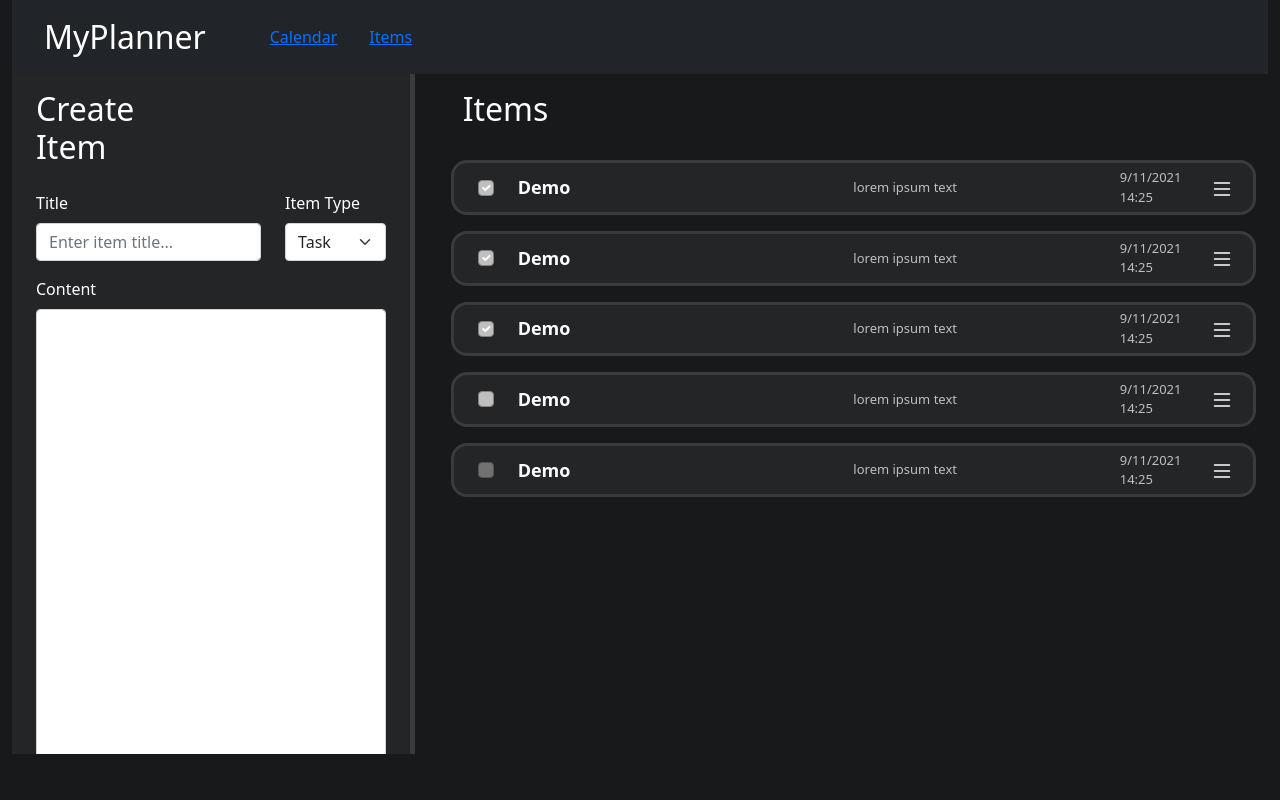
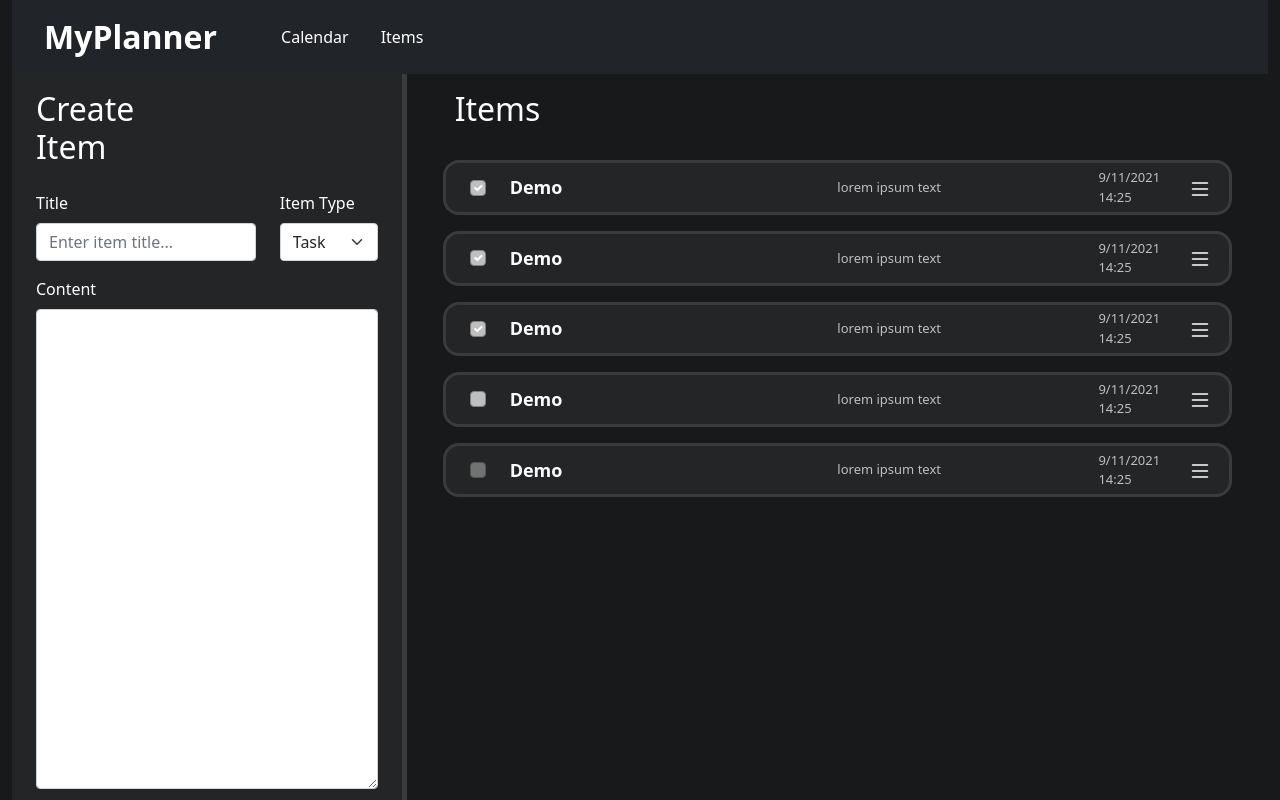
Before and after one commit to mmashh/myplanner, a React (Create React App) app in the folder myplanner/client/: page /items in a window 1280 px wide. Built offline with nearby package versions, Linux system fonts and the light colour scheme.

Commit message:
clean up css

```diff
--- a/myplanner/client/src/App.js
+++ b/myplanner/client/src/App.js
@@ -17,7 +17,7 @@ import {
 function App() {
   return (
     <Router>
-      <Container id="app-container" fluid>
+      <Container id="app-container">
           <Row md={3} id="app-navbar">
             <Col md={12}>
               <Navbar bg="dark" variant="dark" expand="md">
@@ -26,12 +26,12 @@ function App() {
                 </Navbar.Brand>
                 <Navbar.Toggle aria-controls="app-navbar-toggle" />
                 <Navbar.Collapse id="app-navbar-toggle">
-                  <Nav.Link>
-                    <Link to="/calendar">Calendar</Link>
-                  </Nav.Link>
-                  <Nav.Link>
-                    <Link to="/items">Items</Link>
-                  </Nav.Link>
+                  <Nav.Item>
+                    <Link to="/calendar" className="app-navbar-link">Calendar</Link>
+                  </Nav.Item>
+                  <Nav.Item>
+                    <Link to="/items" className="app-navbar-link">Items</Link>
+                  </Nav.Item>
                 </Navbar.Collapse>
               </Navbar>
             </Col>
--- a/myplanner/client/src/Items.js
+++ b/myplanner/client/src/Items.js
@@ -25,7 +25,6 @@ function Items() {
   }
 
   return (
-    <Container fluid>
       <Row md={12}>
         <Col md={4}>
           <Itemcreate updateStateCallback={updateItemsState}/>
@@ -34,7 +33,6 @@ function Items() {
           <Itemlist items={items} updateStateCallback={updateItemsState}/>
         </Col>
       </Row>
-    </Container>
   )
 }
 
--- a/myplanner/client/src/components/Itemcreate.js
+++ b/myplanner/client/src/components/Itemcreate.js
@@ -48,7 +48,7 @@ function  Itemcreate(props){
   }
 
   return (
-    <Container id="itemcreate">
+    <Container id="itemcreate" className="vh-100">
       <Col md={12}>
         <Row md={2} id="itemcreate-header">
           <h2>Create Item</h2>
--- a/myplanner/client/src/components/Itemlist.js
+++ b/myplanner/client/src/components/Itemlist.js
@@ -47,8 +47,8 @@ function Itemlist(props) {
   }
 
   return (
-    <Container id="itemlist">
-      <Col sm={12}>
+    <Container id="itemlist" className="vh-100">
+      <Col md={12}>
         <Row id="itemlist-header" md={3}>
             <h2>Items</h2>
         </Row>
--- a/myplanner/client/src/stylesheets/items.css
+++ b/myplanner/client/src/stylesheets/items.css
@@ -1,8 +1,6 @@
 #itemlist, #itemcreate {
   overflow-y: auto;
   overflow-x:hidden;
-  display: flex;
-  height: 85vh;
 }
 
 #itemcreate {
--- a/myplanner/client/src/stylesheets/style.css
+++ b/myplanner/client/src/stylesheets/style.css
@@ -29,7 +29,18 @@ body {
 
 #app-navbar-header {
   font-size: xx-large;
+  font-weight:bold;
   padding: 0 1em 0 1em;
+}
+
+.app-navbar-link {
+  margin: 0 1em 0 1em;
+  color: var(--primary-font);
+  text-decoration: none;
+}
+
+.app-navbar-link:hover {
+  color: var(--secondary-font);
 }
 
 /* For development purposes only */
```
